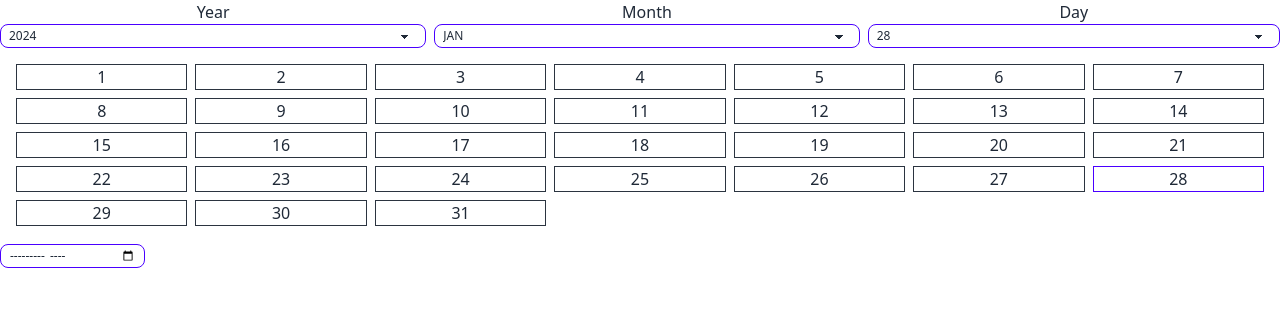
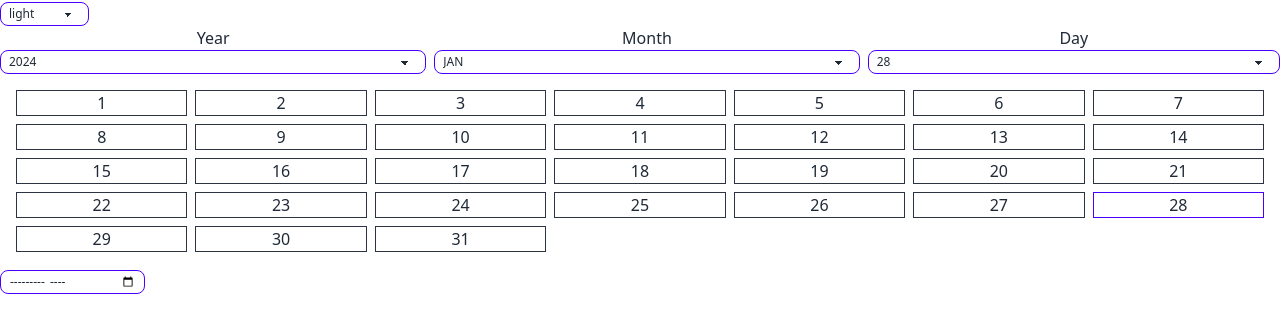
Before and after one commit to artesgo/zoning, an Angular app: page / in a window 1280 px wide. Shown: the top 332 px of the page. Built offline with nearby package versions, Linux system fonts and the light colour scheme.

Commit message:
daisy themes

```diff
--- a/src/app/app.component.html
+++ b/src/app/app.component.html
@@ -1,3 +1,7 @@
+<header>
+  <app-theme></app-theme>
+</header>
+
 <main>
   <router-outlet />
 </main>
--- a/src/app/app.component.ts
+++ b/src/app/app.component.ts
@@ -1,11 +1,12 @@
 import { Component } from '@angular/core';
 import { RouterOutlet } from '@angular/router';
 import { CalendarComponent } from './components/calendar/calendar.component';
+import { ThemeComponent } from './components/theme/theme.component';
 
 @Component({
   selector: 'app-root',
   standalone: true,
-  imports: [RouterOutlet, CalendarComponent],
+  imports: [RouterOutlet, CalendarComponent, ThemeComponent],
   templateUrl: './app.component.html',
   styleUrl: './app.component.scss'
 })
--- /dev/null
+++ b/src/app/components/theme/theme.component.html
@@ -0,0 +1,5 @@
+<select class="select select-primary select-xs" [value]="theme()" [formControl]="themeSelect">
+  @for (t of themes; track $index) {
+  <option [value]="t">{{ t }}</option>
+  }
+</select>
--- /dev/null
+++ b/src/app/components/theme/theme.component.ts
@@ -0,0 +1,24 @@
+import { Component, inject } from '@angular/core';
+import { ThemeService } from '../../services/theme.service';
+import { FormControl, ReactiveFormsModule } from '@angular/forms';
+import { takeUntilDestroyed } from '@angular/core/rxjs-interop';
+
+@Component({
+  selector: 'app-theme',
+  standalone: true,
+  imports: [ ReactiveFormsModule],
+  templateUrl: './theme.component.html',
+  styleUrl: './theme.component.scss'
+})
+export class ThemeComponent {
+  themer = inject(ThemeService);
+  theme = this.themer.theme;
+  themes = this.themer.themes;
+
+  themeSelect = new FormControl(this.theme());
+  subscription = this.themeSelect.valueChanges.pipe(
+    takeUntilDestroyed(),
+  ).subscribe((theme) => {
+    this.themer.theme.set(theme || 'light');
+  });
+}
--- /dev/null
+++ b/src/app/services/theme.service.ts
@@ -0,0 +1,13 @@
+import { Injectable, effect, signal } from "@angular/core";
+
+@Injectable({
+  providedIn: 'root'
+}) export class ThemeService {
+  themes = ["light", "dark", "cupcake", "forest", "coffee"];
+  theme = signal('light');
+
+  applyTheme$ = effect(() => {
+    console.log('hello?', this.theme());
+    document.documentElement.setAttribute('data-theme', this.theme())
+  });
+}
--- a/tailwind.config.js
+++ b/tailwind.config.js
@@ -6,5 +6,8 @@ module.exports = {
   theme: {
     extend: {},
   },
+  daisyui: {
+    themes: ["light", "dark", "cupcake", "forest", "coffee"],
+  },
   plugins: [require("daisyui")],
 }
```
Also changed, not shown: src/app/components/theme/theme.component.scss (added), 1 other file (tests, documents, lock files or other folders).
